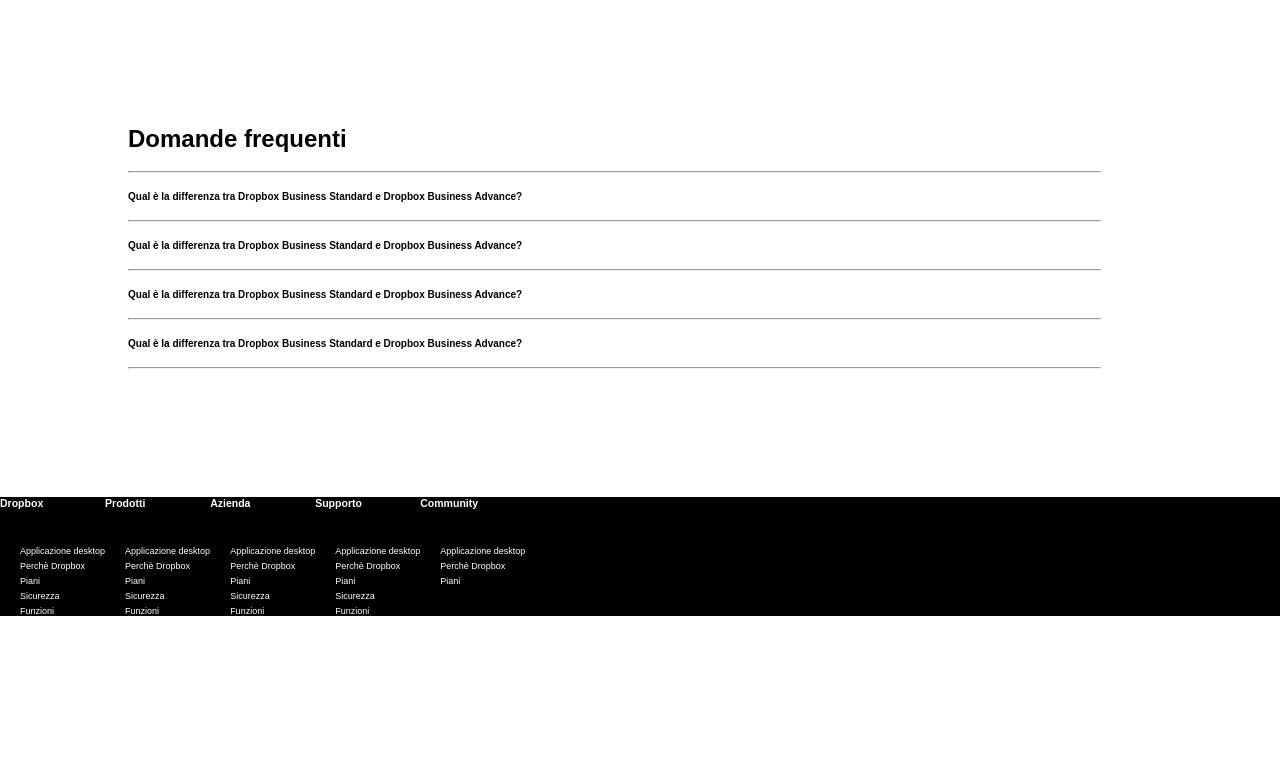
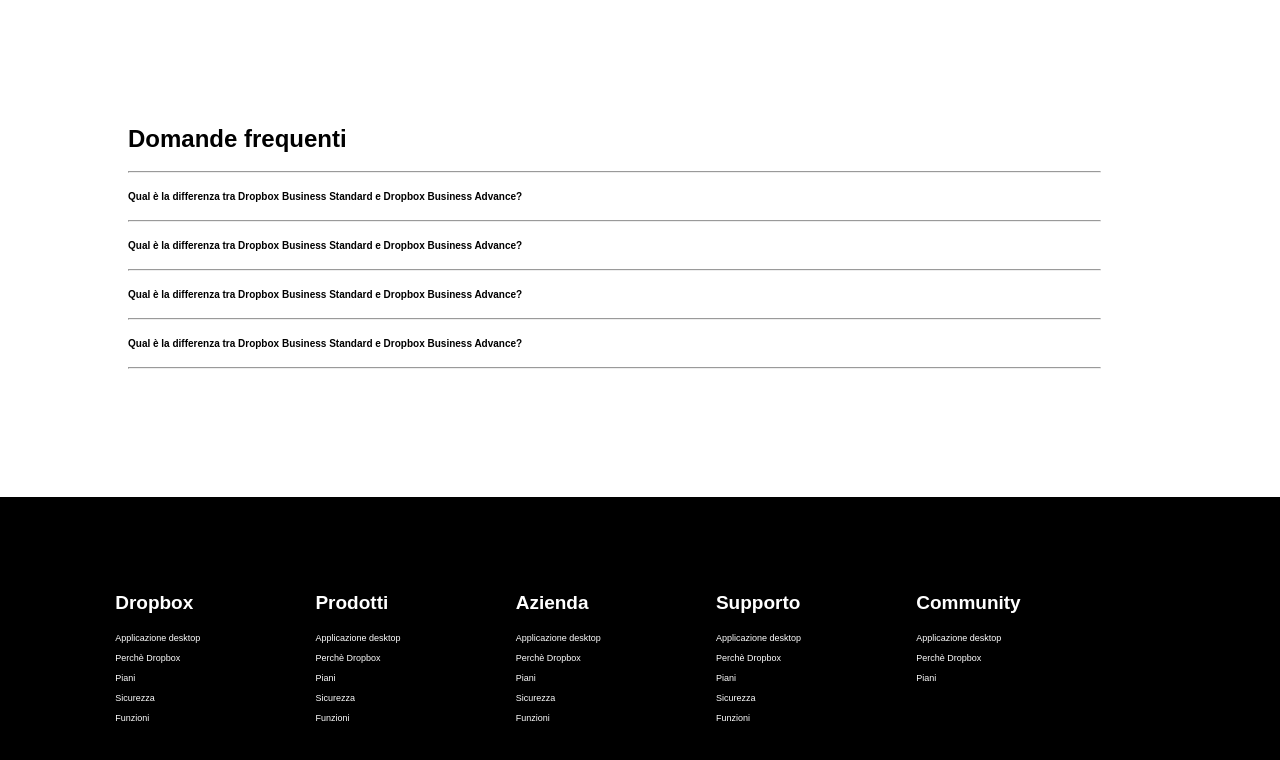
Before and after one commit to Martino888/htmlcss-dropbox, a plain HTML site: page index.html in a window 1280 px wide. Shown: the part 4440-5200 px from the top of the page. Before the commit the page ends 5056 px from the top, so only its background shows below. Drawn offline with Linux system fonts and the light colour scheme.

Commit message:
list-footer-ok

```diff
--- a/css/style.css
+++ b/css/style.css
@@ -452,17 +452,22 @@ background-color: crimson;
 }
 
 .li-form{
-   list-style: none;
-   padding-top: 5px;
-   padding-left: 20px;
-
+    list-style: none;
+    padding-bottom: 10px;
 }
 
 .title-list{
-    padding-bottom: 3em;
-    padding-right: 20px;
+    padding-bottom: 1em;
+    font-size: 19px;
+    padding-top: 5em;
 }
 
 .float-footer{
     float: left;
+    padding-left: 9%;
+    padding-bottom: 3em;
 }
+
+.position-footer{
+
+}
--- a/index.html
+++ b/index.html
@@ -350,7 +350,7 @@
 
     <footer class="bkg-dark">
        <div class="footer-list">
-            <ul class="clearfix">
+            <ul class="clearfix position-footer">
                 <li class="whit float-footer">
                     <h3 class="title-list">Dropbox</h3>
                     <ul>
```
